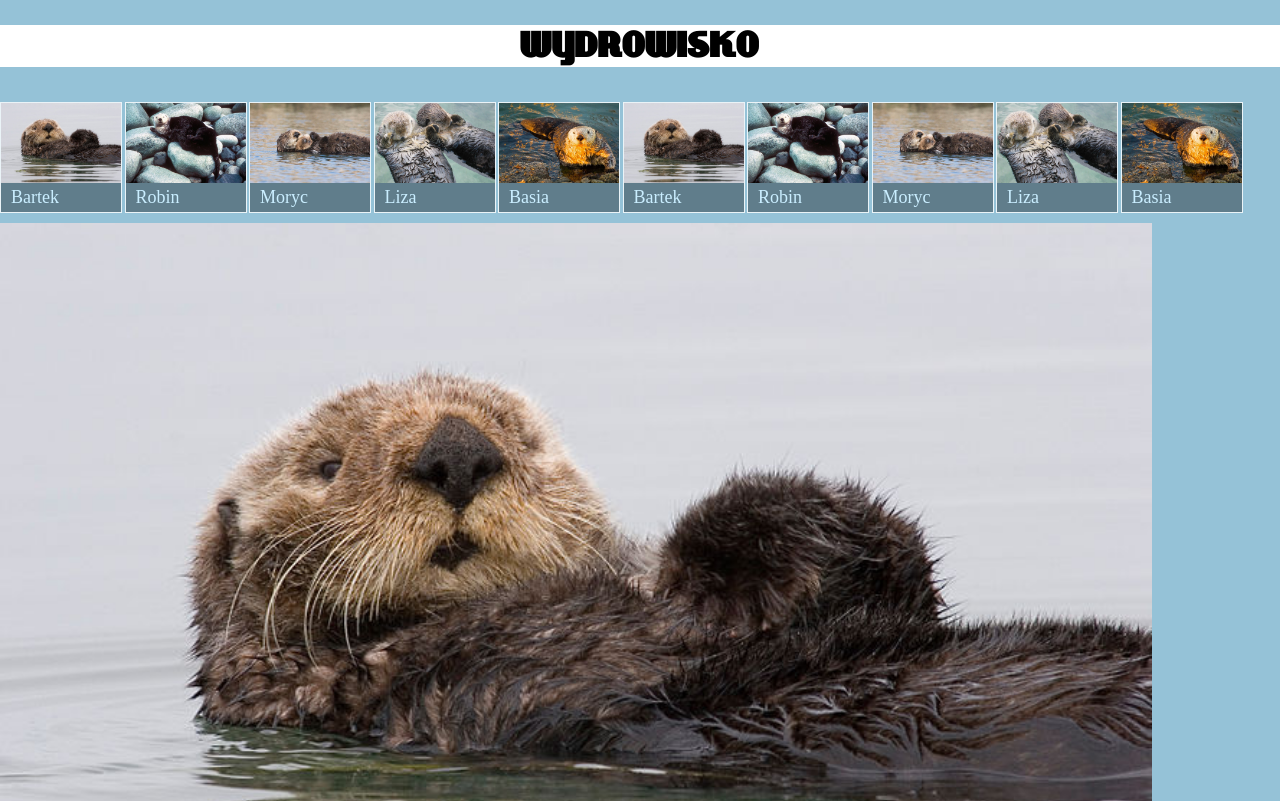
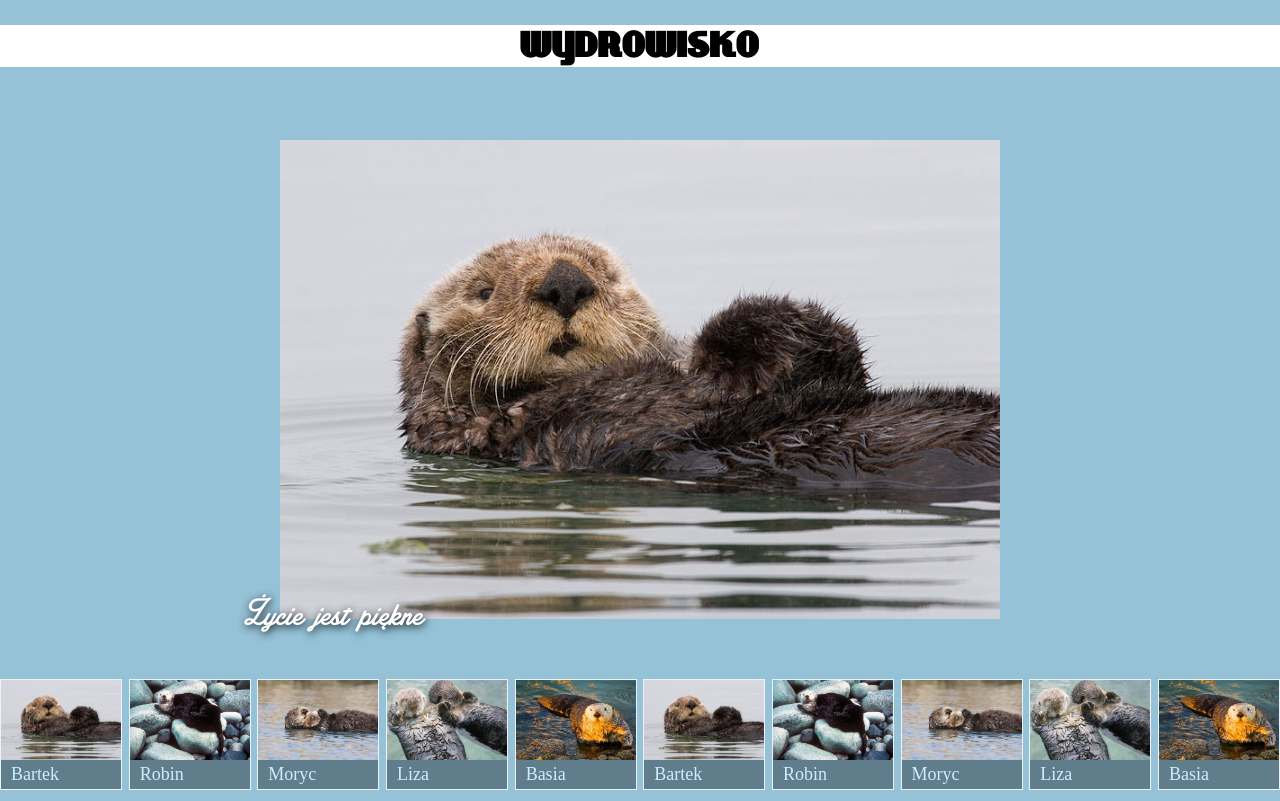
Before and after one commit to MartaPiatek/Wydrowisko, a plain HTML site: page index.html in a window 1280 px wide. Shown: the top 801 px of the page. Drawn offline with nearby package versions, Linux system fonts and the light colour scheme; files whose address does not match are found by name.

Commit message:
Poprawki w wyświetlaniu elementów strony

```diff
--- a/index.html
+++ b/index.html
@@ -9,9 +9,10 @@
 </head>
 
 <body>
-  <header>
+  <header class="glowny-tytul">
     <h1 class="tekst-logo">Wydrowisko</h1>
   </header>
+  <main class="glowna-tresc">
   <ul class="lista-miniatur">
     <li class="element-listy">
       <a href="#">
@@ -76,10 +77,15 @@
   </ul>
 
 <div class="kontener-duzego-obrazu">
+  <div class="ramka-duzego-obrazu">
+
+
   <img class="duzy-obraz" src="obrazy/wydra1.jpg" alt="">
   <span class="tytul-duzego-obrazu">Życie jest piękne</span>
 </div>
 
+</div>
+</main>
 
 </body>
 
--- a/style/style.css
+++ b/style/style.css
@@ -6,8 +6,22 @@
   src: url('czcionki/czcionka_www_jezioro.eot?#iefix') format('embedded-opentype'), url('czcionki/czcionka_www_jezioro.woff') format('woof'), url('czcionki/czcionka_www_jezioro.ttf') format('truetype'), url('czcionki/czcionka_www_jezioro.svg#jezioro') format('svg');
 }
 
+@font-face {
+  font-family: 'wiatr';
+  font-style: normal;
+  font-weight: normal;
+  src: url('czcionki/czcionka_www_wiatr.eot');
+  src: url('czcionki/czcionka_www_wiatr.eot?#iefix') format('embedded-opentype'), url('czcionki/czcionka_www_wiatr.woff') format('woof'), url('czcionki/czcionka_www_wiatr.ttf') format('truetype'), url('czcionki/czcionka_www_wiatr.svg#wiatr') format('svg');
+}
+
+html, body {
+  height: 100%;
+}
+
 body {
   background: rgb(149, 194, 215);
+  display: flex;
+  flex-direction: column;
   font-size: 10px;
 }
 
@@ -24,23 +38,23 @@ a {
   text-decoration: none;
 }
 
-.element-listy+.element-listy {
-  margin-top: 10px;
-}
-
 .element-listy {
   border: 1px solid rgb(100%, 100%, 100%);
   border: 1px solid rgba(100%, 100%, 100%, 0.8);
   display: inline-block;
-  width: 120px;
+  min-width: 120px;
+  max-width: 120px;
 }
 
 .lista-miniatur {
-list-style: none;
-overflow-x: auto;
+  display: flex;
+  flex: 0 1 auto;
+  justify-content: space-between;
+  list-style: none;
+  order: 2;
+  overflow-x: auto;
   padding: 0;
   white-space: nowrap;
-
 }
 
 .obraz-miniatury {
@@ -59,3 +73,35 @@ overflow-x: auto;
 .duzy-obraz {
   width: 90%;
 }
+
+.glowny-tytul {
+  flex: 0 1 auto;
+}
+
+.glowna-tresc {
+  display: flex;
+  flex: 1 1 auto;
+  flex-direction: column;
+}
+
+.kontener-duzego-obrazu {
+  align-items: center;
+  display: flex;
+  flex: 1 1 auto;
+  justify-content: center;
+}
+
+.ramka-duzego-obrazu {
+  position: relative;
+  text-align: center;
+}
+
+.tytul-duzego-obrazu {
+  bottom: -16px;
+  color: white;
+  font-family: wiatr;
+  font-size: 40px;
+  left: 4px;
+  position: absolute;
+  text-shadow: rgba(0, 0, 0, 0.9) 1px 2px 9px;
+}
```
